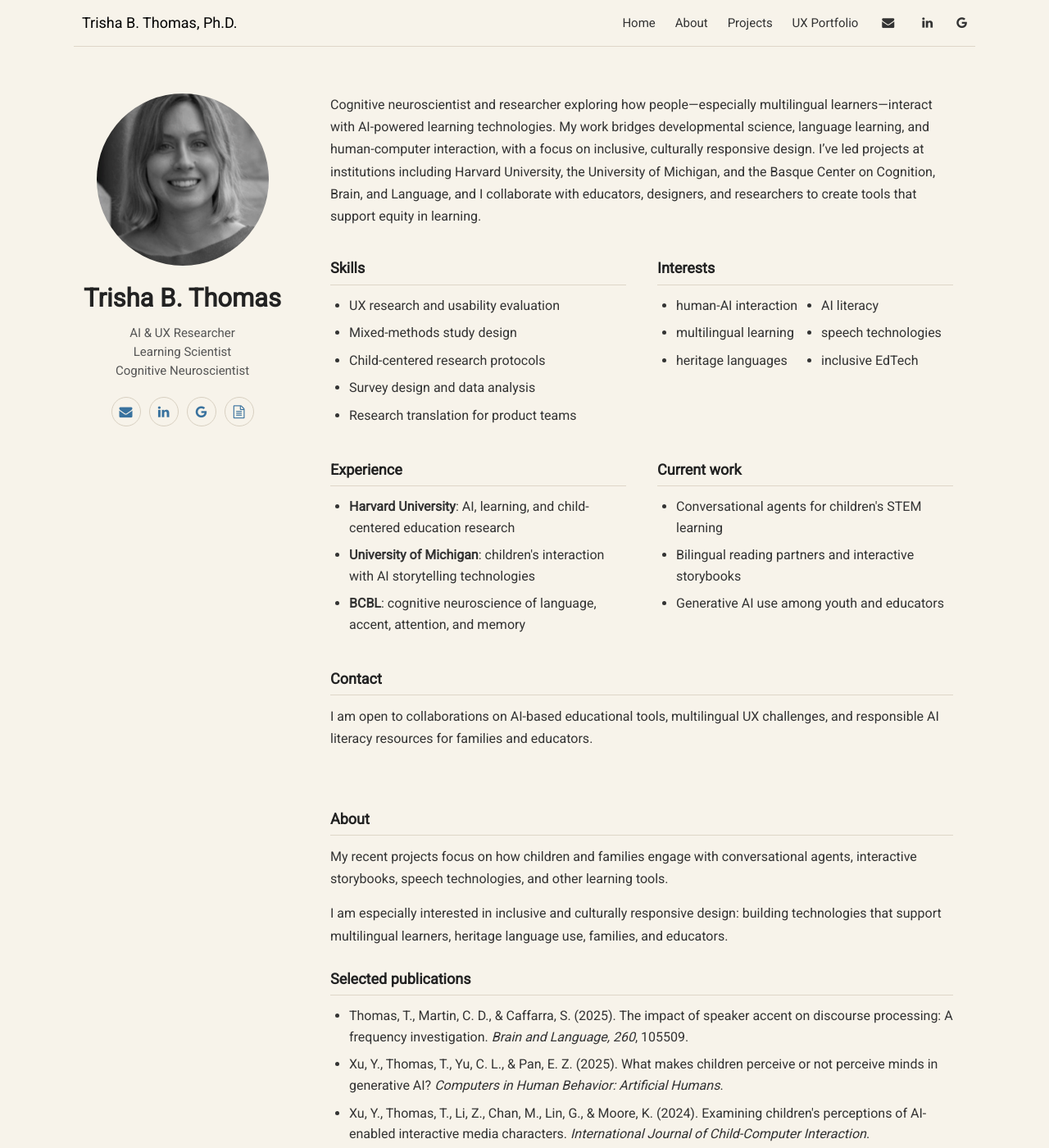
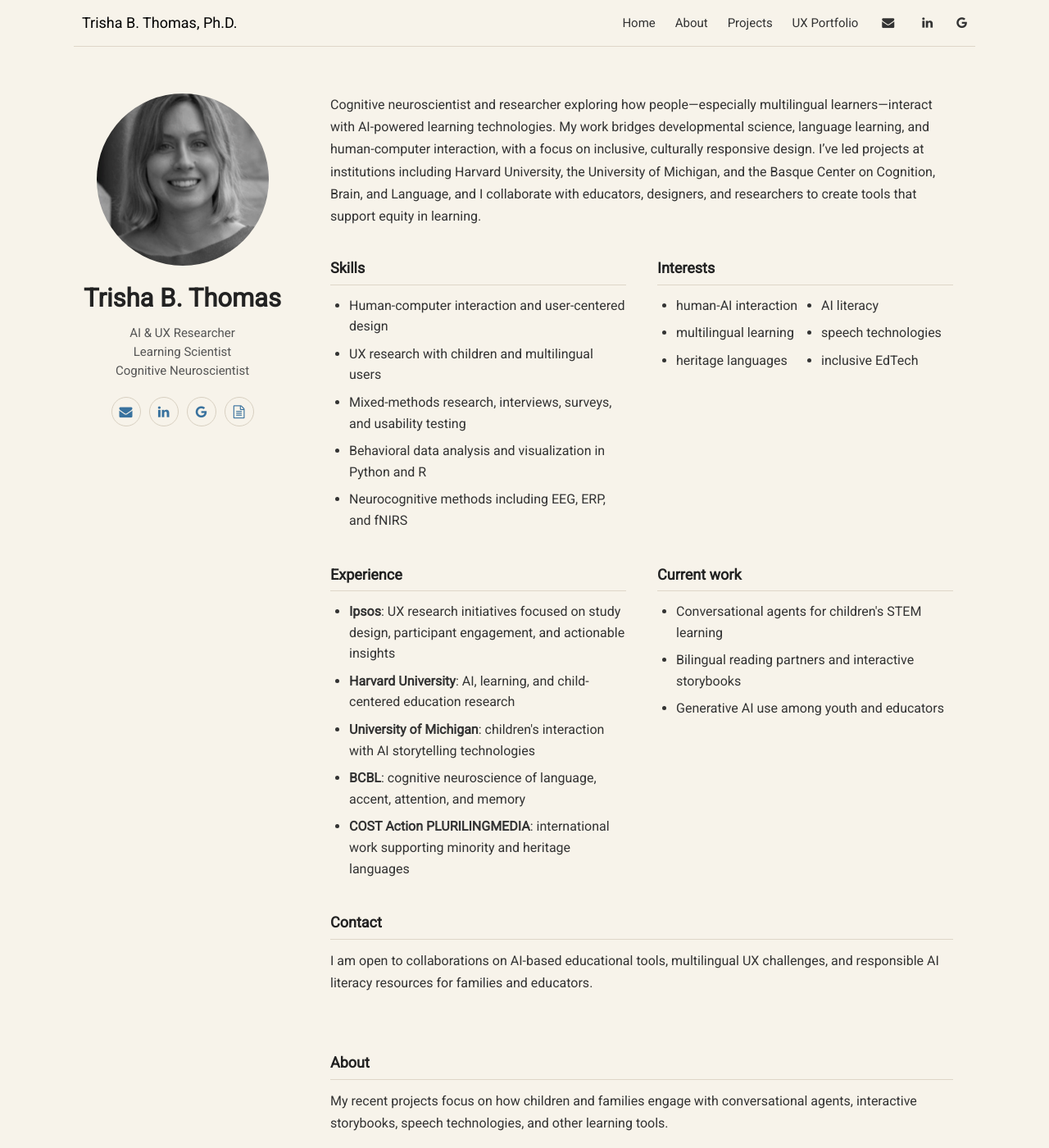
Before and after one commit to tthomas840/tthomas840.github.io, a Jekyll site: the page built from index.html, in a window 1280 px wide and 1400 px high. Shown: the whole window at 82% size. Built offline with Jekyll 4.4.1, drawn with Linux system fonts in a browser that asks for light colours; nearby versions of some CDN libraries; the list of posts is cut into pages by our own code.

Commit message:
Update CV and homepage skills

```diff
--- a/_layouts/home.html
+++ b/_layouts/home.html
@@ -31,11 +31,11 @@ title: Home
     <section>
       <h4>Skills</h4>
       <ul class="compact-list">
-        <li>UX research and usability evaluation</li>
-        <li>Mixed-methods study design</li>
-        <li>Child-centered research protocols</li>
-        <li>Survey design and data analysis</li>
-        <li>Research translation for product teams</li>
+        <li>Human-computer interaction and user-centered design</li>
+        <li>UX research with children and multilingual users</li>
+        <li>Mixed-methods research, interviews, surveys, and usability testing</li>
+        <li>Behavioral data analysis and visualization in Python and R</li>
+        <li>Neurocognitive methods including EEG, ERP, and fNIRS</li>
       </ul>
     </section>
 
@@ -54,9 +54,11 @@ title: Home
     <section>
       <h4>Experience</h4>
       <ul class="compact-list">
+        <li><strong>Ipsos</strong>: UX research initiatives focused on study design, participant engagement, and actionable insights</li>
         <li><strong>Harvard University</strong>: AI, learning, and child-centered education research</li>
         <li><strong>University of Michigan</strong>: children's interaction with AI storytelling technologies</li>
         <li><strong>BCBL</strong>: cognitive neuroscience of language, accent, attention, and memory</li>
+        <li><strong>COST Action PLURILINGMEDIA</strong>: international work supporting minority and heritage languages</li>
       </ul>
     </section>
 
```
Also changed, not shown: 1 other file.
